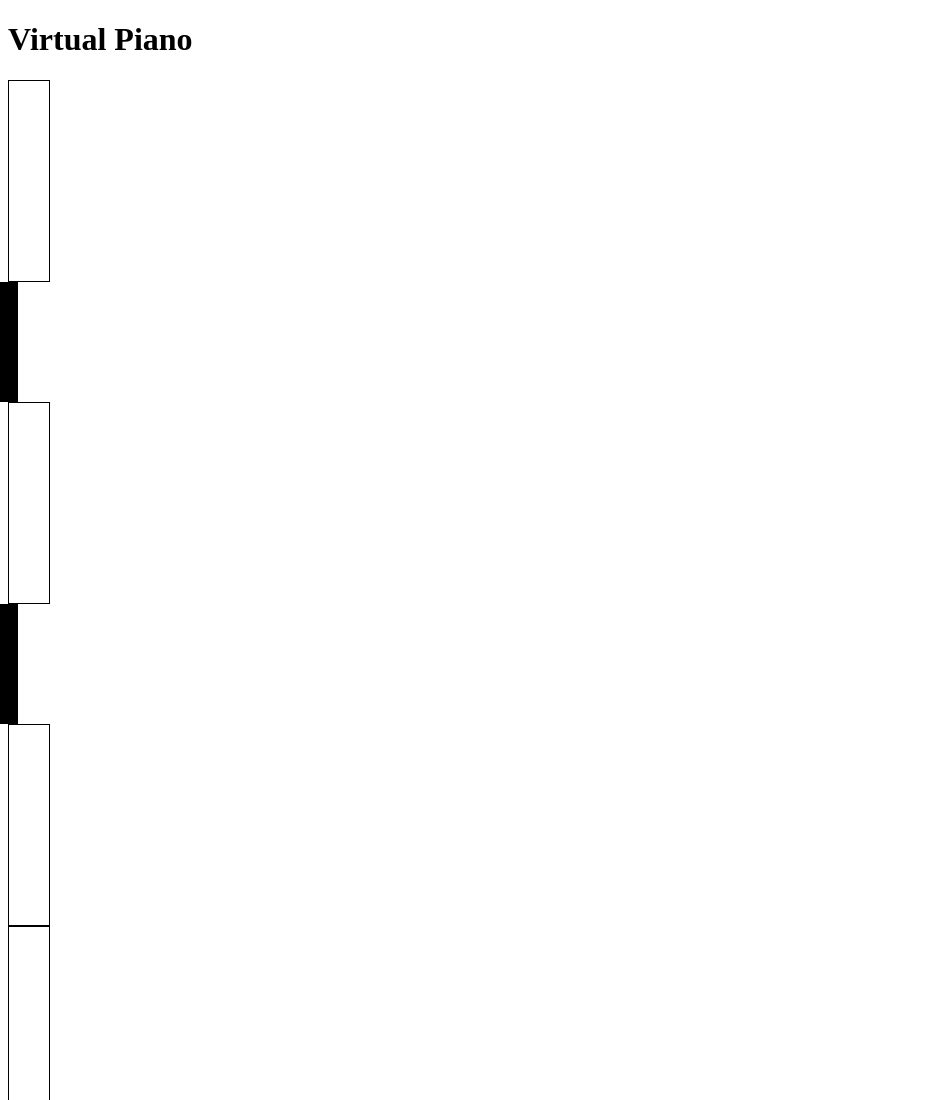
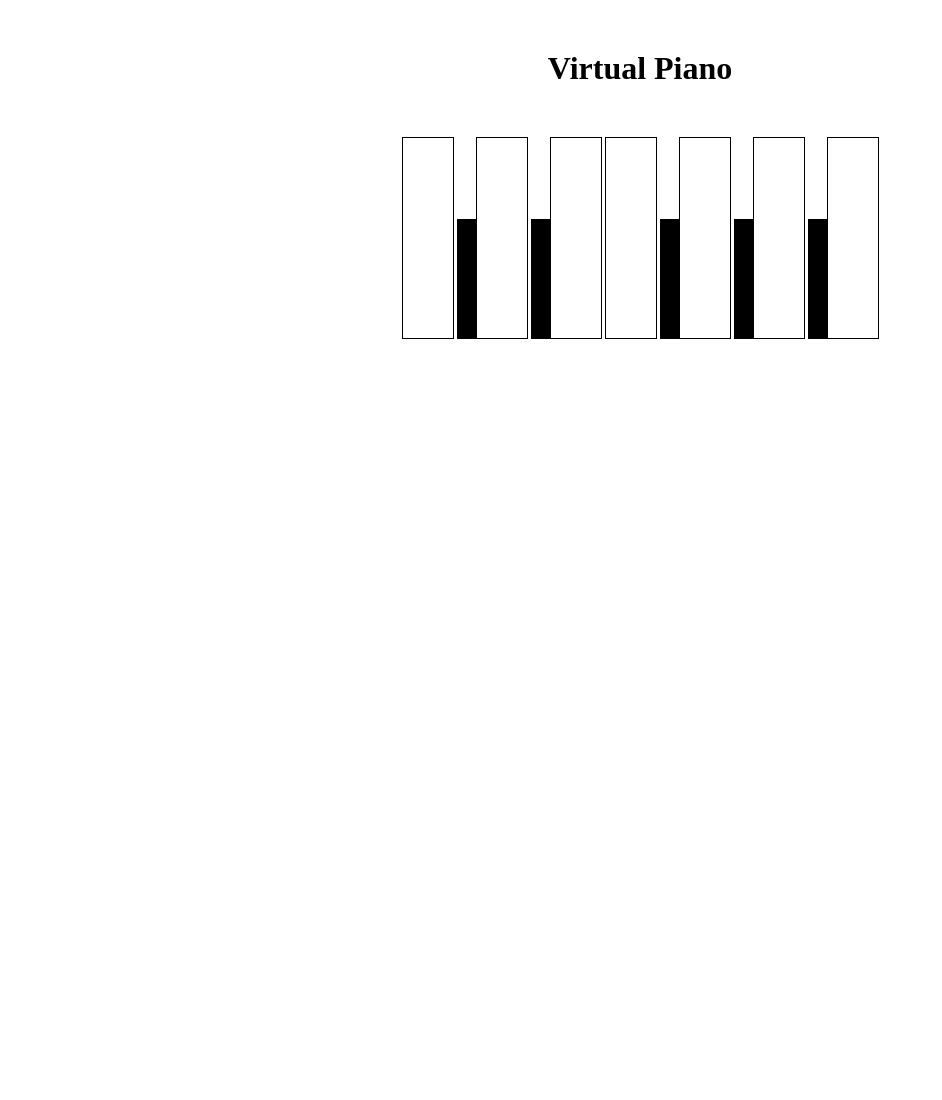
Before and after one commit to binhlevan48/virtual_piano, a plain HTML site: page index.html in a window 1280 px wide. Shown: the top 1100 px of the page, without its empty margins (0-942 px from the left). After the commit the page ends 800 px from the top, so only its background shows below. Drawn offline with nearby package versions, Linux system fonts and the light colour scheme.

Commit message:
Update style.css

```diff
--- a/style.css
+++ b/style.css
@@ -1,19 +1,31 @@
-.piano {
-  display: flex;
+body {
+  text-align: center;
+}
+
+h1 {
+  margin-top: 50px;
+}
+
+#piano {
+  margin-top: 50px;
 }
 
 .white-key {
-  width: 40px;
+  display: inline-block;
+  width: 50px;
   height: 200px;
   background-color: white;
   border: 1px solid black;
+  margin-right: -1px;
+  position: relative;
 }
 
 .black-key {
-  width: 20px;
+  display: inline-block;
+  width: 30px;
   height: 120px;
   background-color: black;
-  margin-left: -10px;
-  margin-right: -10px;
-  z-index: 1;
+  position: relative;
+  margin-top: -80px;
+  margin-right: -15px;
 }
```
